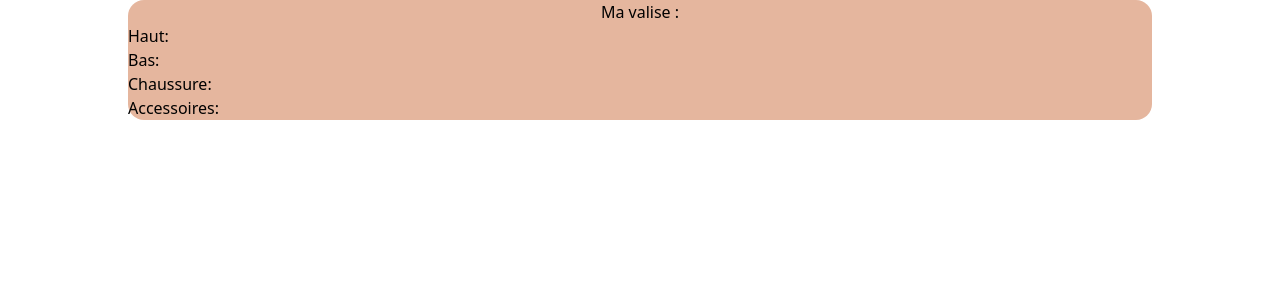
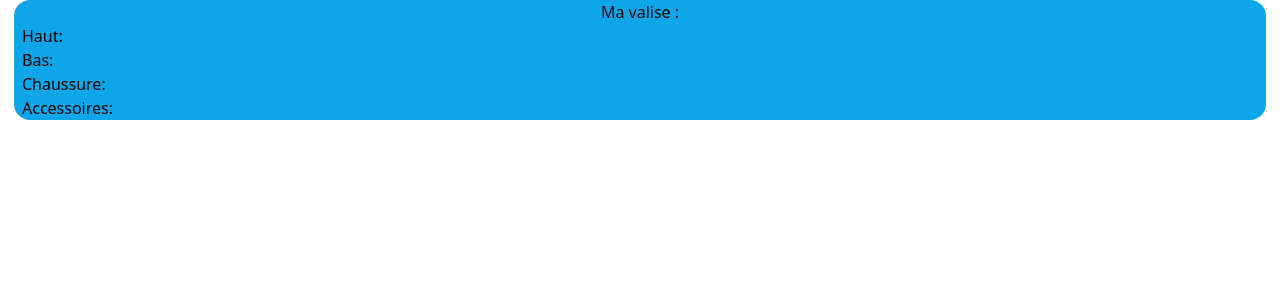
Before and after one commit to jorisgrls/hackathon1, a React (Create React App) app: page / in a window 1280 px wide. Shown: the top 300 px of the page. Built offline with nearby package versions, Linux system fonts and the light colour scheme.

Commit message:
maj contenair valise

```diff
--- a/src/Valise.jsx
+++ b/src/Valise.jsx
@@ -1,5 +1,5 @@
 import './valise.css';
-import Vetement from './Vetement' ;
+// import Vetement from './Vetement' ;
 
 
 import React from 'react'
@@ -11,16 +11,16 @@ function Valise() {
   return (
 
 
-    <div className='valiseGlobal'>
+    <div className='bg-sky-500	 rounded-2xl ml-3.5 mr-3.5'>
       <div className='valiseContenair'>
-          <h1 className='valiseTitle'> Ma valise :</h1>
+          <h1 className='text-center'> Ma valise :</h1>
 
          <div className='valiseListe'>
-          <ul>
-             <li> Haut: <vetement />  </li>
-             <li> Bas: <vetement /> </li>
-             <li> Chaussure: <vetement /> </li>
-             <li> Accessoires: <vetement />  </li>
+          <ul className='ml-2'>
+             <li>Haut: <vetement />  </li>
+             <li>Bas: <vetement /> </li>
+             <li>Chaussure: <vetement /> </li>
+             <li>Accessoires: <vetement />  </li>
           </ul>
 
          </div>
--- a/src/valise.css
+++ b/src/valise.css
@@ -1,12 +1,15 @@
-.valiseGlobal {
-background-color: rgba(204, 110, 63, 0.5);
-border-radius: 1rem;
-height: auto;
+/* .valiseGlobal {
+background-color: rgba(121, 117, 115, 0.5);
+border-radius: 1.5rem;
 margin-left: 10%;
 margin-right: 10%;
 
+} */
+
+/* .valiseTitle {
+    text-align: center;
+} */
+
+.categorie {
+    margin-left: 1rem;
 }
-
-.valiseTitle {
-    text-align: center;
-}
```
